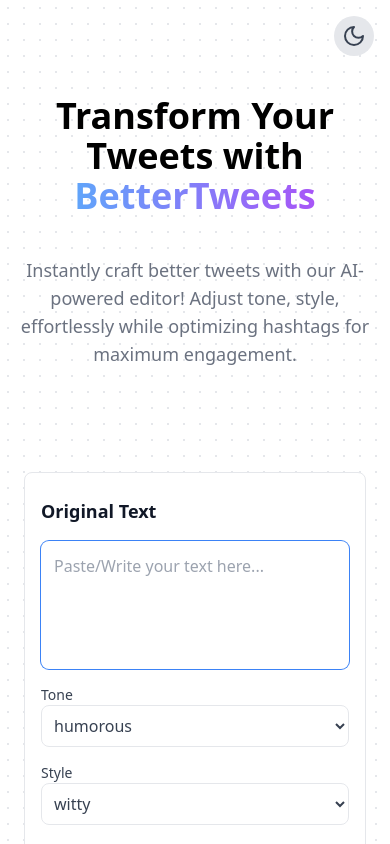
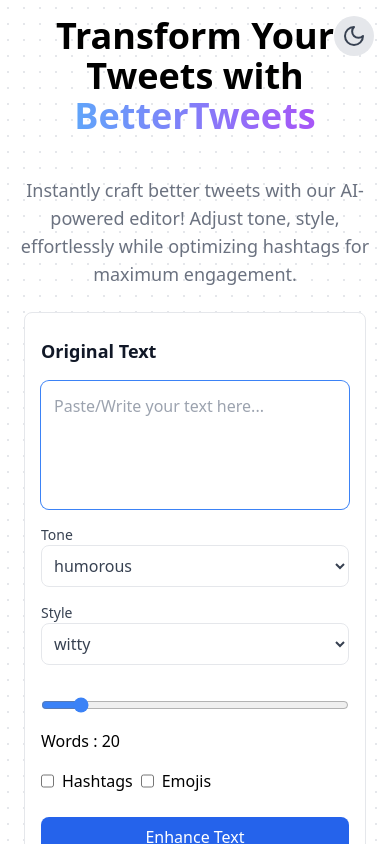
Before and after one commit to arjuunns/BetterTweets, a React (Vite) app in the folder TweetEnhancer/: page / in a window 390 px wide. Shown: the top 844 px of the page. Built offline with nearby package versions, Linux system fonts and the light colour scheme.

Commit message:
Update Heading.jsx

```diff
--- a/TweetEnhancer/src/components/Heading.jsx
+++ b/TweetEnhancer/src/components/Heading.jsx
@@ -1,6 +1,6 @@
 const AITextBanner = () => {
   return (
-    <div className="w-full py-24 px-4 flex flex-col items-center justify-center text-center">
+    <div className="w-full md:py-24 py-4 px-4 flex flex-col items-center justify-center text-center">
       <h1 className="text-4xl md:text-5xl lg:text-6xl font-bold mb-6 dark:text-white">
         Transform Your Tweets with{" "}
         <span className="bg-gradient-to-r from-blue-400 to-purple-500 bg-clip-text text-transparent">
```
